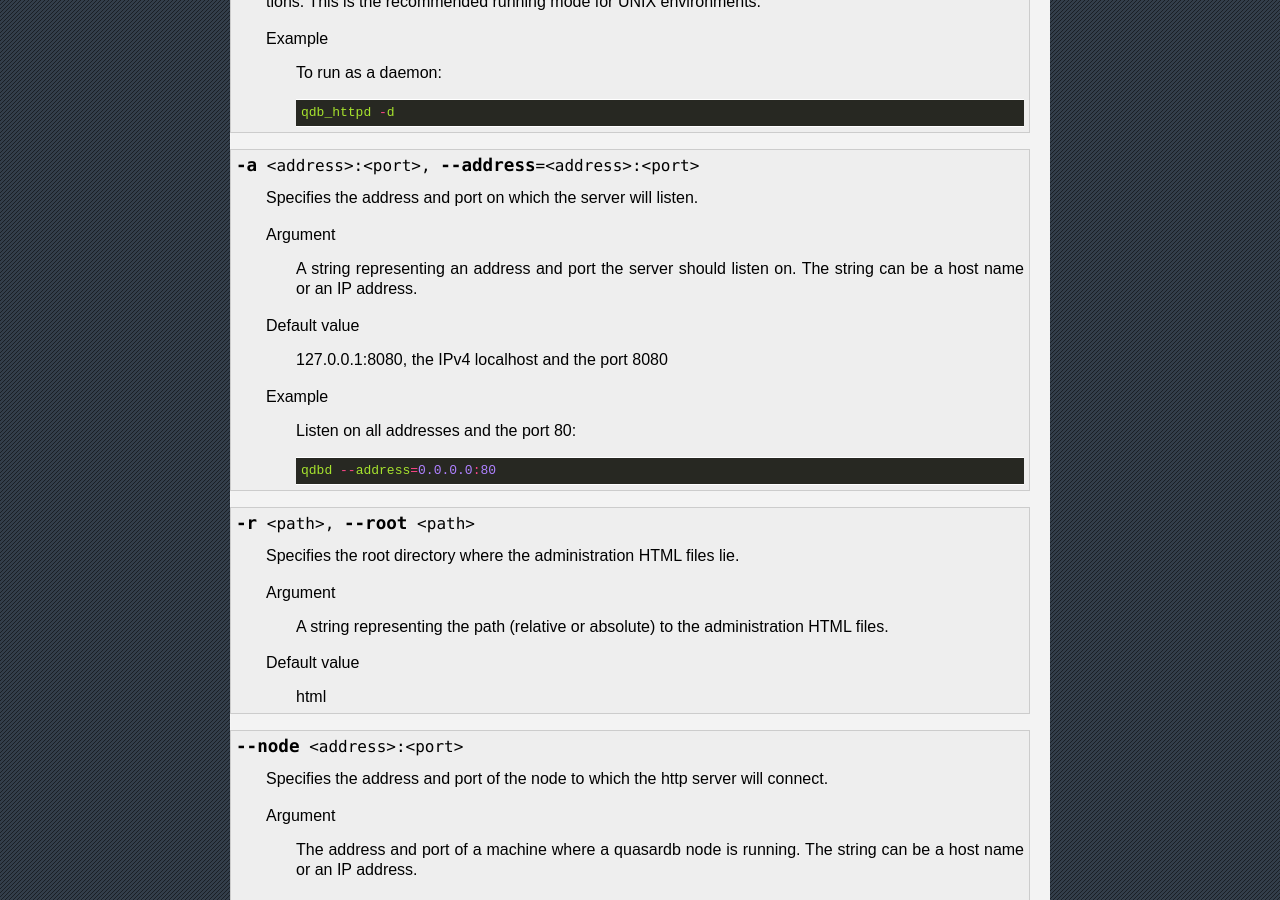
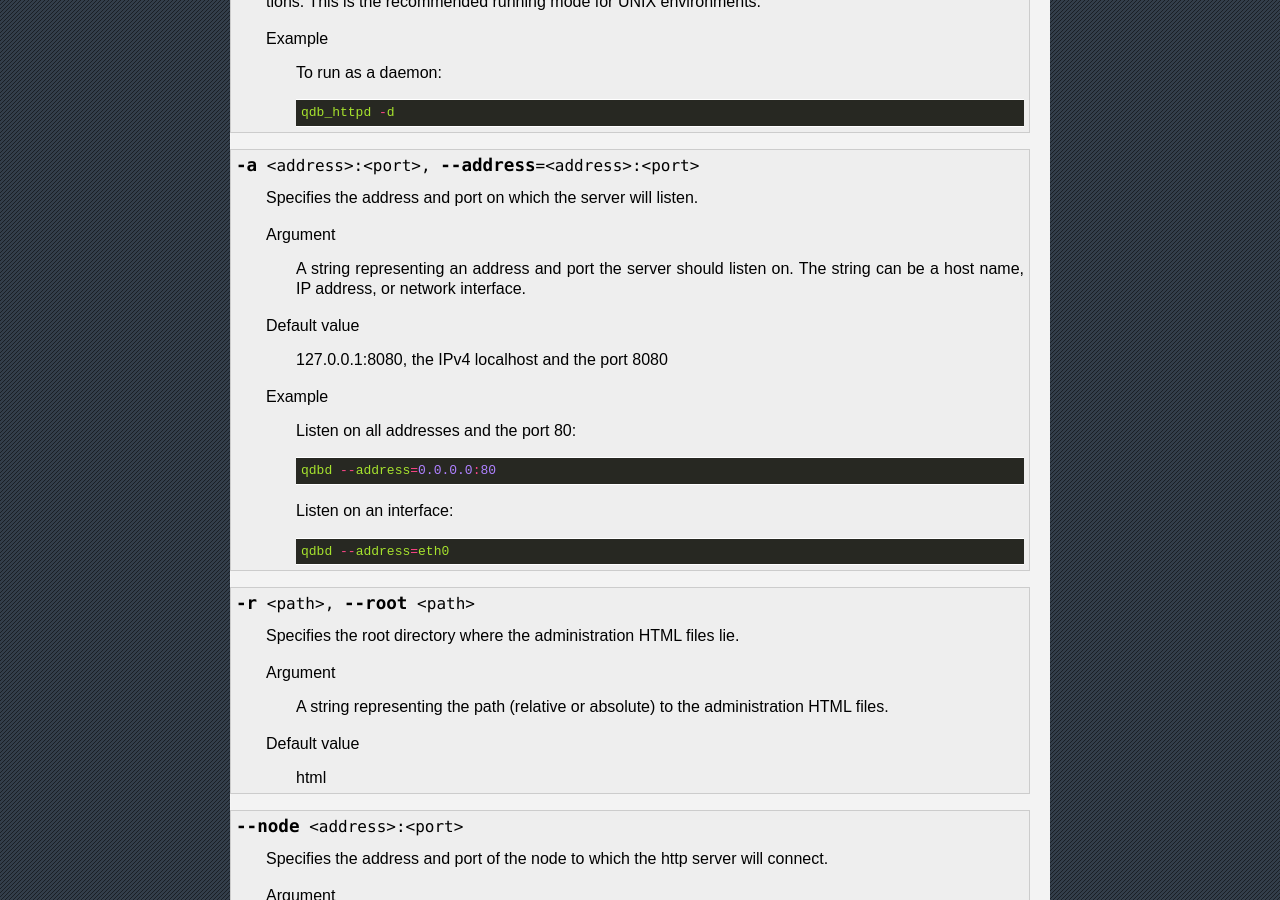
Before and after one commit to iltommi/qdb-documentation, a Sphinx documentation site: the page built from source/reference/qdb_httpd.rst, in a window 1280 px wide and 900 px high, scrolled down 7165 px. Built offline with Sphinx 7.4.7, drawn with Linux system fonts in a browser that asks for light colours.

Commit message:
Add info re: using a network interface for listen_on parameter.

```diff
--- a/source/reference/qdb_httpd.rst
+++ b/source/reference/qdb_httpd.rst
@@ -286,7 +286,7 @@ Parameters can be supplied in any order and are prefixed with ``--``. The argume
     Specifies the address and port on which the server will listen.
 
     Argument
-        A string representing an address and port the server should listen on. The string can be a host name or an IP address.
+        A string representing an address and port the server should listen on. The string can be a host name, IP address, or network interface.
 
     Default value
         127.0.0.1:8080, the IPv4 localhost and the port 8080
@@ -295,6 +295,10 @@ Parameters can be supplied in any order and are prefixed with ``--``. The argume
         Listen on all addresses and the port 80::
 
             qdbd --address=0.0.0.0:80
+
+        Listen on an interface::
+
+            qdbd --address=eth0
 
 
 .. option:: -r <path>, --root <path>
--- a/source/reference/qdbd.rst
+++ b/source/reference/qdbd.rst
@@ -259,7 +259,7 @@ Instance specific
     Specifies the address and port on which the server will listen.
 
     Argument
-        A string representing one address the server listens on and a port. The address string can be a host name or an IP address.
+        A string representing one address the server listens on and a port. The address string can be a host name, IP address, or network interface.
 
     Default value
         127.0.0.1:2836, the IPv4 localhost and the port 2836
@@ -268,6 +268,10 @@ Instance specific
         Listen on localhost and the port 5910::
 
             qdbd --address=localhost:5910
+
+        Listen on an interface::
+
+            qdbd --address=eth0
 
     .. note::
         The unspecified address (0.0.0.0 for IPv4, :: for IPv6) is not allowed.
```
